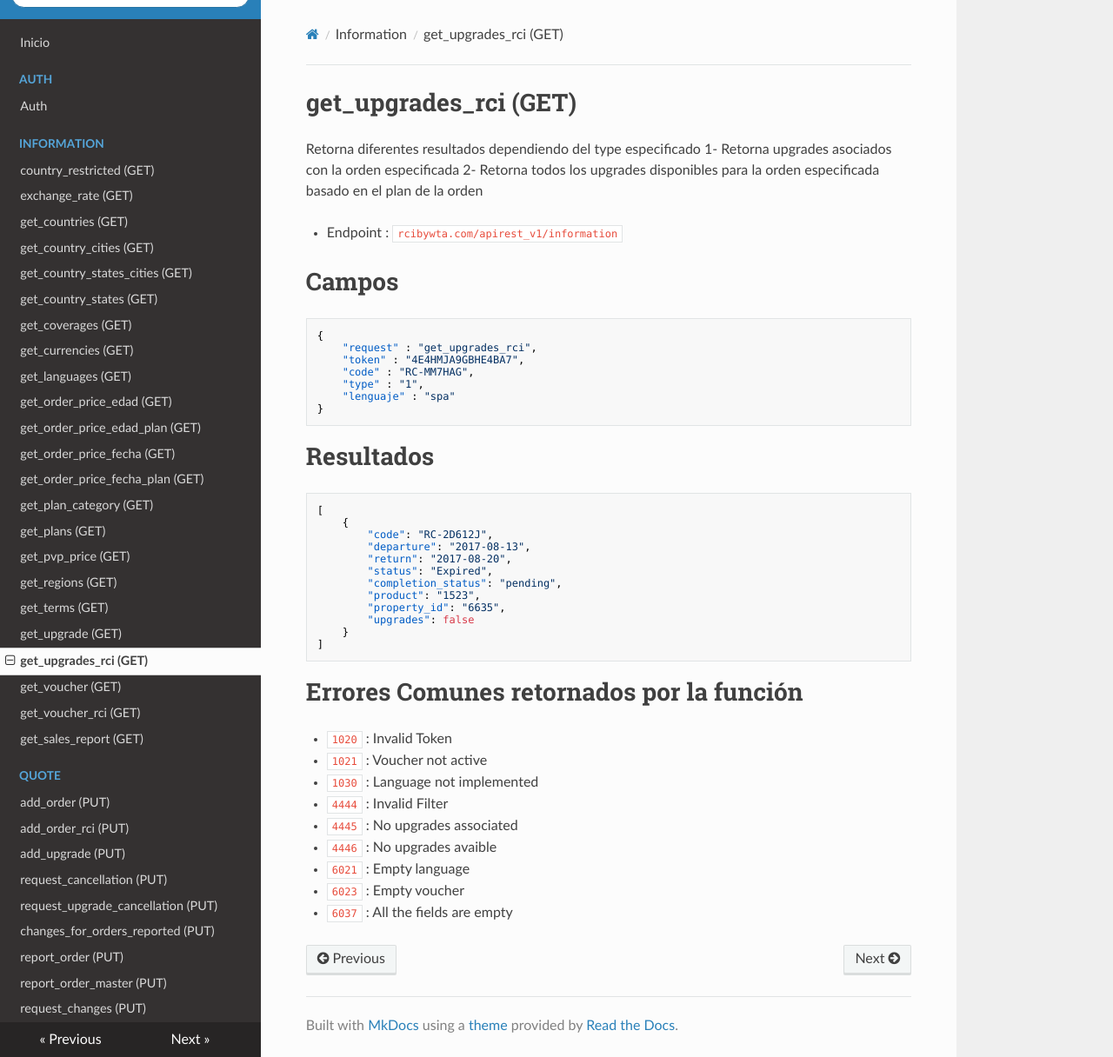
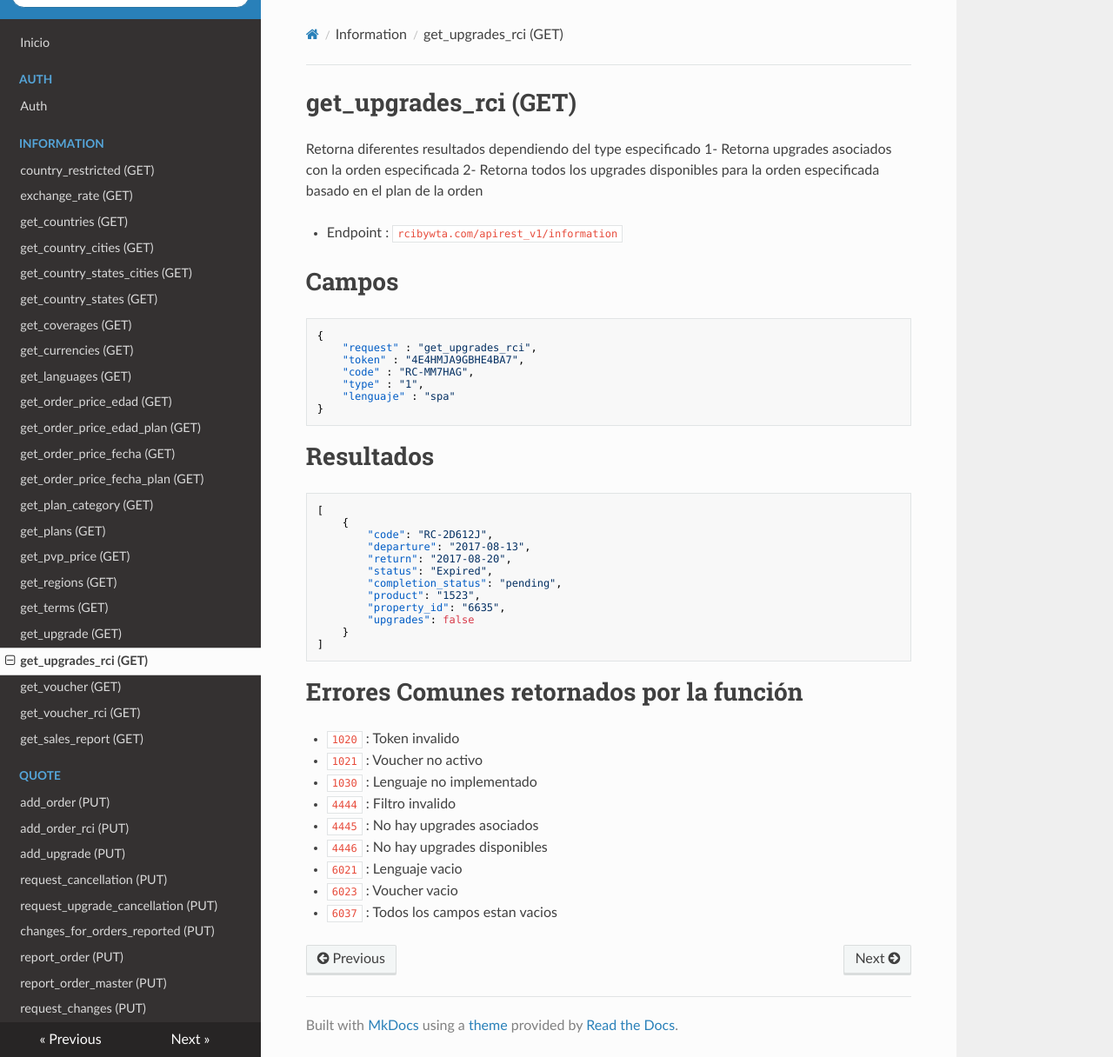
Before and after one commit to manuelinstep/apirest_testing, an MkDocs documentation site: the page built from docs/apirest-es/docs/methods/information/get_upgrades_rci.md, in a window 1280 px wide and 1216 px high. Shown: the whole window at 87% size. Built offline with MkDocs 1.6.1, drawn with Linux system fonts in a browser that asks for light colours; nearby versions of some CDN libraries.

Commit message:
Small difference

````diff
--- a/docs/apirest-es/docs/methods/information/get_upgrades_rci.md
+++ b/docs/apirest-es/docs/methods/information/get_upgrades_rci.md
@@ -37,12 +37,12 @@ Retorna diferentes resultados dependiendo del type especificado
 
 # Errores Comunes retornados por la función
 
-* ```1020``` : Invalid Token
-* ```1021``` : Voucher not active
-* ```1030``` : Language not implemented
-* ```4444``` : Invalid Filter
-* ```4445``` : No upgrades associated
-* ```4446``` : No upgrades avaible
-* ```6021``` : Empty language
-* ```6023``` : Empty voucher
-* ```6037``` : All the fields are empty
+* ```1020``` : Token invalido
+* ```1021``` : Voucher no activo
+* ```1030``` : Lenguaje no implementado
+* ```4444``` : Filtro invalido
+* ```4445``` : No hay upgrades asociados
+* ```4446``` : No hay upgrades disponibles
+* ```6021``` : Lenguaje vacio
+* ```6023``` : Voucher vacio
+* ```6037``` : Todos los campos estan vacios
````
